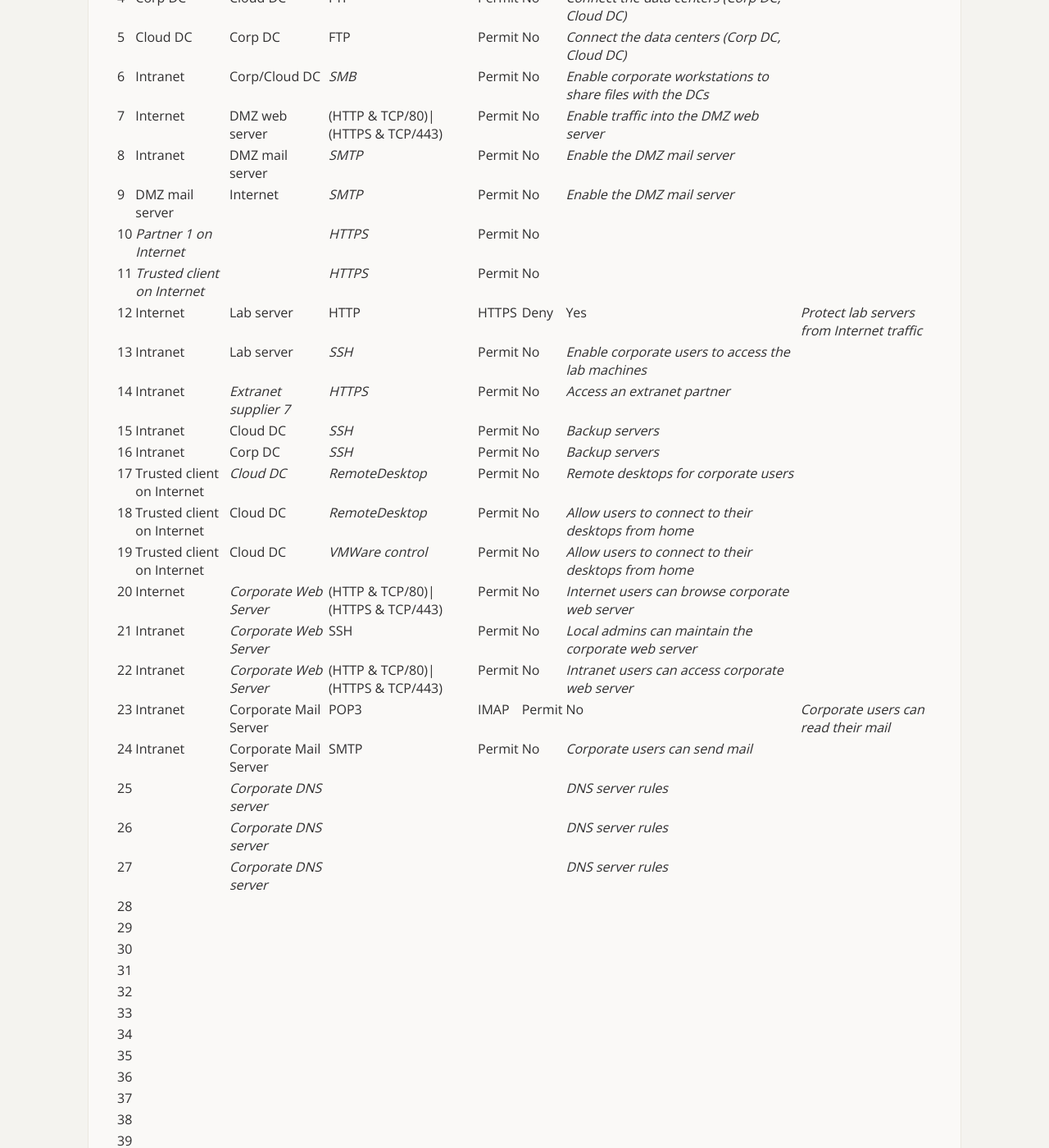
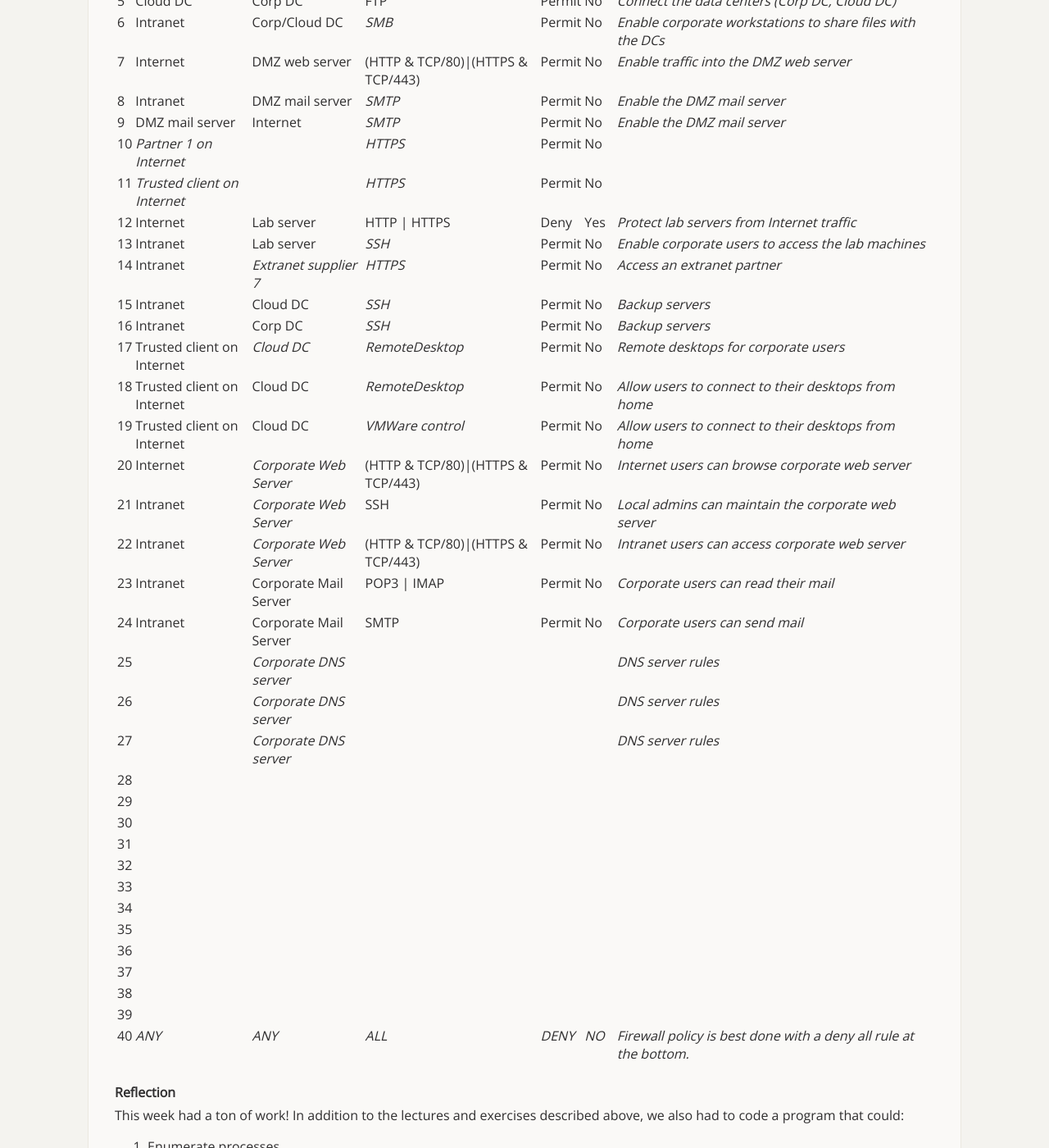
Before and after one commit to jessemckenna/jessemckenna.github.io, a Jekyll site: the page built from _posts/2019-2-19-week-6-network-security.md, in a window 1280 px wide and 1400 px high, scrolled down 1824 px. Shown: the whole window at 82% size. Built offline with Jekyll 4.4.1, drawn with Linux system fonts in a browser that asks for light colours.

Commit message:
Escape last couple of pipes in CS373 reflection

```diff
--- a/_posts/2019-2-19-week-6-network-security.md
+++ b/_posts/2019-2-19-week-6-network-security.md
@@ -64,7 +64,7 @@ The second part of the principle is almost as important: software on other hosts
 | 9  | DMZ mail server              | Internet               | *SMTP*                               | Permit   | No    | *Enable the DMZ mail server*                                                      |
 | 10 | *Partner 1 on Internet*      |                        | *HTTPS*                              | Permit   | No    |                                                                                   |
 | 11 | *Trusted client on Internet* |                        | *HTTPS*                              | Permit   | No    |                                                                                   |
-| 12 | Internet                     | Lab server             | HTTP | HTTPS                         | Deny     | Yes   | *Protect lab servers from Internet traffic*                                       |
+| 12 | Internet                     | Lab server             | HTTP \| HTTPS                        | Deny     | Yes   | *Protect lab servers from Internet traffic*                                       |
 | 13 | Intranet                     | Lab server             | *SSH*                                | Permit   | No    | *Enable corporate users to access the lab machines*                               |
 | 14 | Intranet                     | *Extranet supplier 7*  | *HTTPS*                              | Permit   | No    | *Access an extranet partner*                                                      |
 | 15 | Intranet                     | Cloud DC               | *SSH*                                | Permit   | No    | *Backup servers*                                                                  |
@@ -75,7 +75,7 @@ The second part of the principle is almost as important: software on other hosts
 | 20 | Internet                     | *Corporate Web Server* | (HTTP & TCP/80)\|(HTTPS & TCP/443)   | Permit   | No    | *Internet users can browse corporate web server*                                  |
 | 21 | Intranet                     | *Corporate Web Server* | SSH                                  | Permit   | No    | *Local admins can maintain the corporate web server*                              |
 | 22 | Intranet                     | *Corporate Web Server* | (HTTP & TCP/80)\|(HTTPS & TCP/443)   | Permit   | No    | *Intranet users can access corporate web server*                                  |
-| 23 | Intranet                     | Corporate Mail Server  | POP3 | IMAP                          | Permit   | No    | *Corporate users can read their mail*                                             |
+| 23 | Intranet                     | Corporate Mail Server  | POP3 \| IMAP                         | Permit   | No    | *Corporate users can read their mail*                                             |
 | 24 | Intranet                     | Corporate Mail Server  | SMTP                                 | Permit   | No    | *Corporate users can send mail*                                                   |
 | 25 |                              | *Corporate DNS server* |                                      |          |       | *DNS server rules*                                                                |
 | 26 |                              | *Corporate DNS server* |                                      |          |       | *DNS server rules*                                                                |
```
